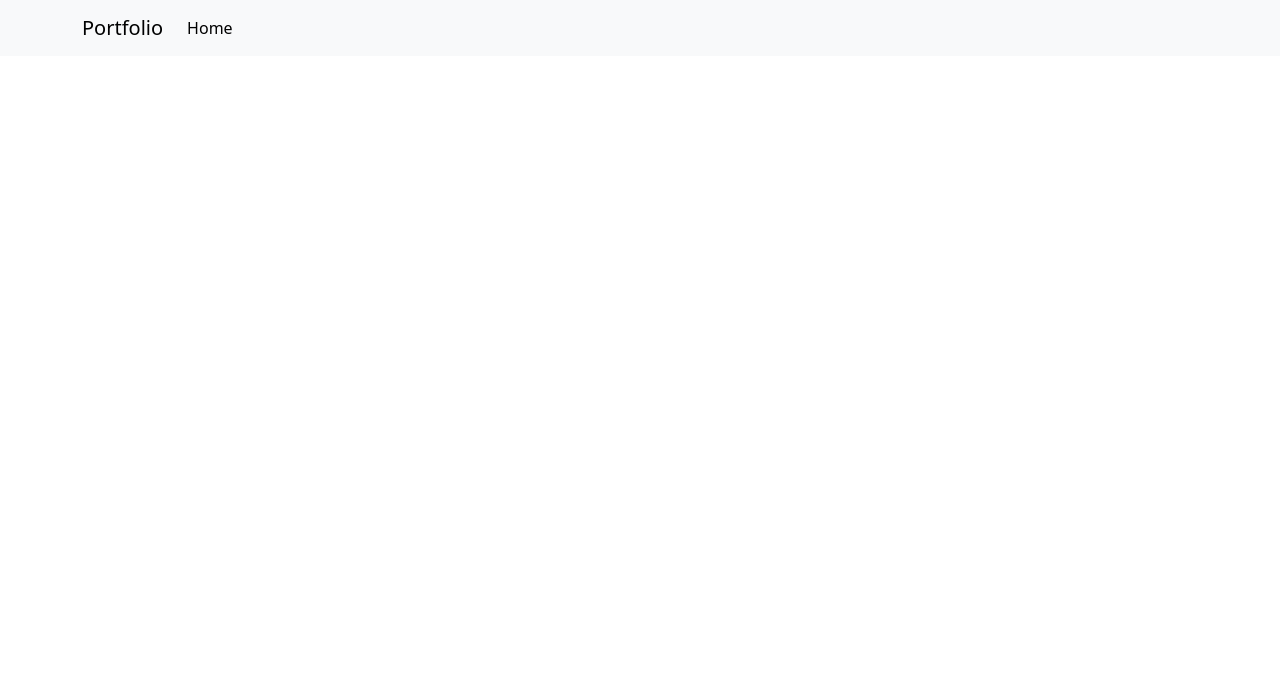
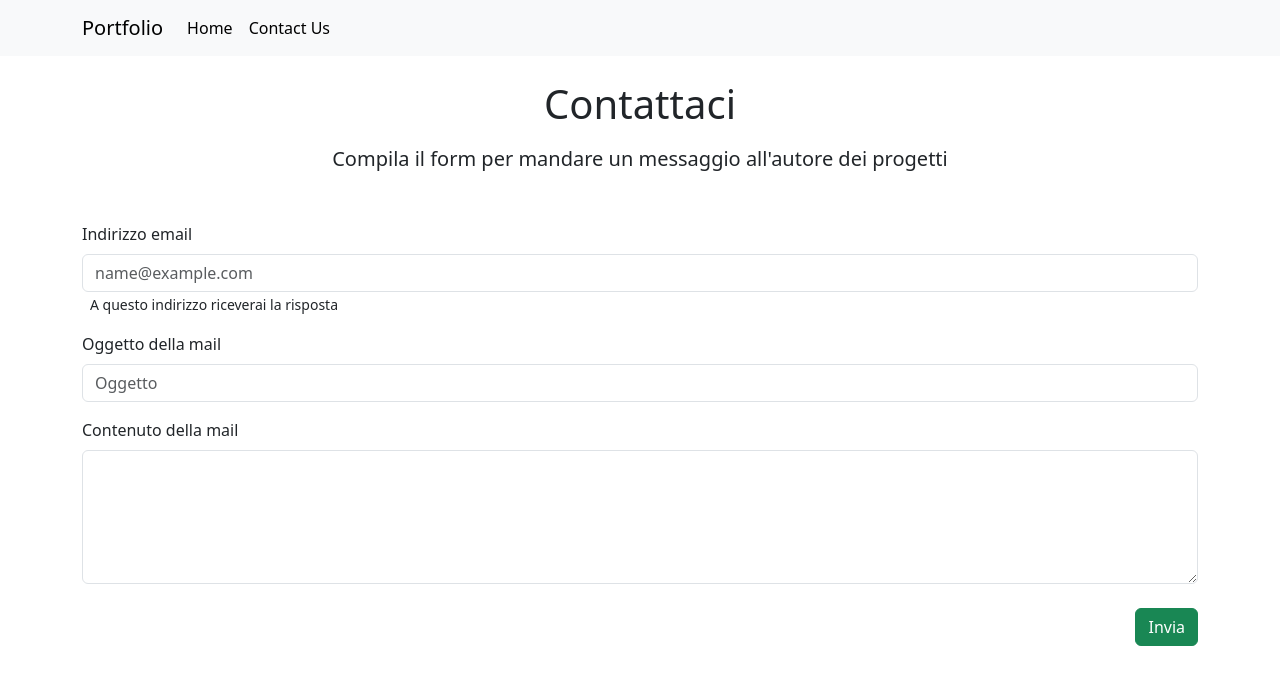
Before and after one commit to Flopiras/vite-boolfolio, a Vue app: page /contacts in a window 1280 px wide. Before the commit this address had no page. Shown: the top 684 px of the page. Built offline with nearby package versions, Linux system fonts and the light colour scheme.

Commit message:
add contact page

```diff
--- a/src/components/AppHeader.vue
+++ b/src/components/AppHeader.vue
@@ -9,11 +9,16 @@
                 </button>
                 <div class="collapse navbar-collapse" id="navbarNav">
                     <ul class="navbar-nav">
+                        <!-- home -->
                         <li class="nav-item">
                             <router-link class="nav-link active" aria-current="page"
                                 :to="{ name: 'home' }">Home</router-link>
                         </li>
-
+                        <!-- contacts -->
+                        <li class="nav-item">
+                            <router-link class="nav-link active" aria-current="page" :to="{ name: 'contacts' }">Contact
+                                Us</router-link>
+                        </li>
                     </ul>
                 </div>
             </div>
--- /dev/null
+++ b/src/pages/ContactsPage.vue
@@ -0,0 +1,32 @@
+<template>
+    <header class="text-center">
+        <h1>Contattaci</h1>
+        <p class="mt-3 fs-5">Compila il form per mandare un messaggio all'autore dei progetti</p>
+    </header>
+    <!-- form -->
+    <form class="mt-5">
+        <!-- email -->
+        <div class="mb-3">
+            <label for="email" class="form-label">Indirizzo email</label>
+            <input type="email" class="form-control" id="email" placeholder="name@example.com">
+            <small class="ms-2">A questo indirizzo riceverai la risposta</small>
+        </div>
+
+        <!-- email subject -->
+        <div class="mb-3">
+            <label for="subject" class="form-label">Oggetto della mail</label>
+            <input type="text" class="form-control" id="subject" placeholder="Oggetto">
+        </div>
+
+        <!-- content -->
+        <div class="mb-3">
+            <label for="content" class="form-label">Contenuto della mail</label>
+            <textarea class="form-control" id="content" rows="5"></textarea>
+        </div>
+
+        <!-- button -->
+        <div class="d-flex justify-content-end mt-4">
+            <button class="btn btn-success">Invia</button>
+        </div>
+    </form>
+</template>
--- a/src/router/index.js
+++ b/src/router/index.js
@@ -1,5 +1,6 @@
 import { createRouter, createWebHistory } from "vue-router";
 import HomePage from '../pages/HomePage.vue';
+import ContactsPage from '../pages/ContactsPage.vue'
 import ProjectDetailPage from '../pages/ProjectDetailPage.vue';
 
 const router = createRouter({
@@ -7,6 +8,7 @@ const router = createRouter({
     linkExactActiveClass : 'active',
     routes: [
         { path: '/', name: 'home', component: HomePage },
+        { path: '/contacts', name: 'contacts', component: ContactsPage },
         { path: '/projects/:id', name: 'project-detail', component: ProjectDetailPage },
     ]
 })
```
